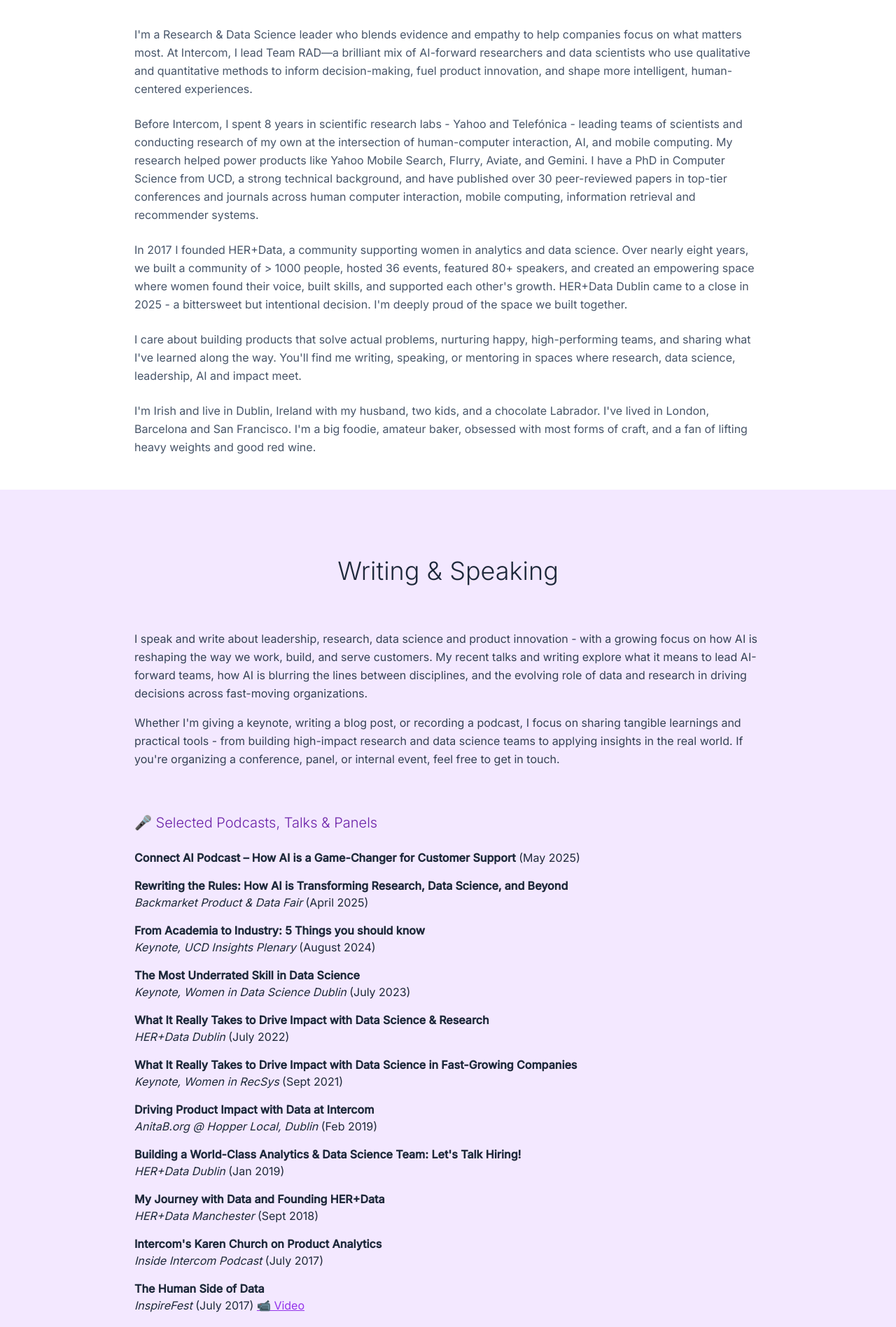
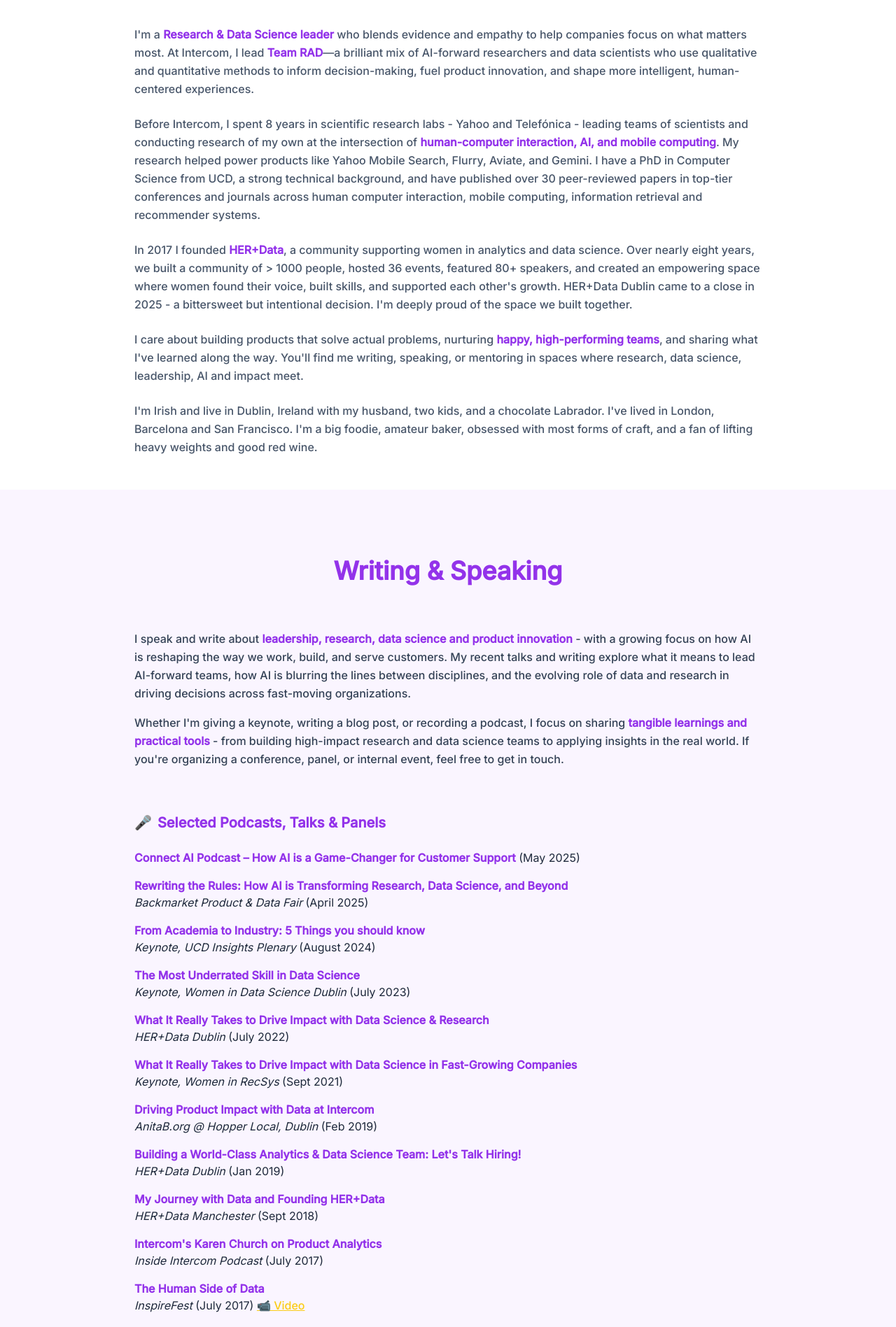
Before and after one commit to kchurch-maker/church-inspired-site-kit, a React (Vite) app: page / in a window 1280 px wide. Shown: the part 884-2781 px from the top of the page at 70% size. Built offline with nearby package versions, Linux system fonts and the light colour scheme.

Commit message:
feat: Enhance Writing & Speaking section
Added a yellow accent to the profile picture and updated the design system to incorporate yellow, while maintaining the clean design. Increased font weight for a more striking appearance.

```diff
--- a/src/components/About.tsx
+++ b/src/components/About.tsx
@@ -5,23 +5,23 @@ const About = () => {
   return (
     <section id="about" className="py-12 px-6 lg:px-8">
       <div className="max-w-4xl mx-auto">
-        <h2 className="text-3xl md:text-4xl font-light text-slate-800 mb-8">
+        <h2 className="text-3xl md:text-4xl font-bold text-brand-purple mb-8">
           About Me
         </h2>
         <div className="space-y-6 text-slate-600 leading-relaxed">
-          <p>
-I'm a Research & Data Science leader who blends evidence and empathy to help companies focus on what matters most. At Intercom, I lead Team RAD—a brilliant mix of AI-forward researchers and data scientists who use qualitative and quantitative methods to inform decision-making, fuel product innovation, and shape more intelligent, human-centered experiences.
+          <p className="font-medium">
+I'm a <span className="font-bold text-brand-purple">Research & Data Science leader</span> who blends evidence and empathy to help companies focus on what matters most. At Intercom, I lead <span className="font-bold text-brand-purple">Team RAD</span>—a brilliant mix of AI-forward researchers and data scientists who use qualitative and quantitative methods to inform decision-making, fuel product innovation, and shape more intelligent, human-centered experiences.
           </p>
-          <p>
-Before Intercom, I spent 8 years in scientific research labs - Yahoo and Telefónica - leading teams of scientists and conducting research of my own at the intersection of human-computer interaction, AI, and mobile computing. My research helped power products like Yahoo Mobile Search, Flurry, Aviate, and Gemini. I have a PhD in Computer Science from UCD, a strong technical background, and have published over 30 peer-reviewed papers in top-tier conferences and journals across human computer interaction, mobile computing, information retrieval and recommender systems.
+          <p className="font-medium">
+Before Intercom, I spent 8 years in scientific research labs - Yahoo and Telefónica - leading teams of scientists and conducting research of my own at the intersection of <span className="font-bold text-brand-purple">human-computer interaction, AI, and mobile computing</span>. My research helped power products like Yahoo Mobile Search, Flurry, Aviate, and Gemini. I have a PhD in Computer Science from UCD, a strong technical background, and have published over 30 peer-reviewed papers in top-tier conferences and journals across human computer interaction, mobile computing, information retrieval and recommender systems.
           </p>
-          <p>
-In 2017 I founded HER+Data, a community supporting women in analytics and data science. Over nearly eight years, we built a community of &gt; 1000 people, hosted 36 events, featured 80+ speakers, and created an empowering space where women found their voice, built skills, and supported each other's growth. HER+Data Dublin came to a close in 2025 - a bittersweet but intentional decision. I'm deeply proud of the space we built together.
+          <p className="font-medium">
+In 2017 I founded <span className="font-bold text-brand-purple">HER+Data</span>, a community supporting women in analytics and data science. Over nearly eight years, we built a community of &gt; 1000 people, hosted 36 events, featured 80+ speakers, and created an empowering space where women found their voice, built skills, and supported each other's growth. HER+Data Dublin came to a close in 2025 - a bittersweet but intentional decision. I'm deeply proud of the space we built together.
           </p>
-          <p>
-I care about building products that solve actual problems, nurturing happy, high-performing teams, and sharing what I've learned along the way. You'll find me writing, speaking, or mentoring in spaces where research, data science, leadership, AI and impact meet.
+          <p className="font-medium">
+I care about building products that solve actual problems, nurturing <span className="font-bold text-brand-purple">happy, high-performing teams</span>, and sharing what I've learned along the way. You'll find me writing, speaking, or mentoring in spaces where research, data science, leadership, AI and impact meet.
           </p>
-          <p>
+          <p className="font-medium">
             I'm Irish and live in Dublin, Ireland with my husband, two kids, and a chocolate Labrador. I've lived in London, Barcelona and San Francisco. I'm a big foodie, amateur baker, obsessed with most forms of craft, and a fan of lifting heavy weights and good red wine.
           </p>
         </div>
--- a/src/components/WritingSpeaking.tsx
+++ b/src/components/WritingSpeaking.tsx
@@ -1,105 +1,106 @@
-
 import React from 'react';
 
 const WritingSpeaking = () => {
   return (
-    <section id="writing-speaking" className="py-24 px-6 lg:px-8 bg-purple-100 text-slate-800">
+    <section id="writing-speaking" className="py-24 px-6 lg:px-8 bg-brand-purple-light">
       <div className="max-w-4xl mx-auto">
-        <h2 className="text-3xl md:text-4xl font-light text-slate-800 mb-16 text-center">
+        <h2 className="text-3xl md:text-4xl font-bold text-brand-purple mb-16 text-center">
           Writing & Speaking
         </h2>
 
         {/* Overview */}
         <div className="mb-16 text-slate-700 leading-relaxed">
-          <p className="mb-4">
-            I speak and write about leadership, research, data science and product innovation - with a growing focus on how AI is reshaping the way we work, build, and serve customers. My recent talks and writing explore what it means to lead AI-forward teams, how AI is blurring the lines between disciplines, and the evolving role of data and research in driving decisions across fast-moving organizations.
+          <p className="mb-4 font-medium">
+            I speak and write about <span className="font-bold text-brand-purple">leadership, research, data science and product innovation</span> - with a growing focus on how AI is reshaping the way we work, build, and serve customers. My recent talks and writing explore what it means to lead AI-forward teams, how AI is blurring the lines between disciplines, and the evolving role of data and research in driving decisions across fast-moving organizations.
           </p>
-          <p>
-            Whether I'm giving a keynote, writing a blog post, or recording a podcast, I focus on sharing tangible learnings and practical tools - from building high-impact research and data science teams to applying insights in the real world. If you're organizing a conference, panel, or internal event, feel free to get in touch.
+          <p className="font-medium">
+            Whether I'm giving a keynote, writing a blog post, or recording a podcast, I focus on sharing <span className="font-bold text-brand-purple">tangible learnings and practical tools</span> - from building high-impact research and data science teams to applying insights in the real world. If you're organizing a conference, panel, or internal event, feel free to get in touch.
           </p>
         </div>
 
         {/* Selected Podcasts, Talks & Panels */}
         <div className="mb-12">
-          <h3 className="text-xl font-light text-purple-800 mb-6">🎤 Selected Podcasts, Talks & Panels</h3>
+          <h3 className="text-xl font-bold text-brand-purple mb-6 flex items-center">
+            <span className="text-brand-yellow mr-2">🎤</span> Selected Podcasts, Talks & Panels
+          </h3>
           <div className="space-y-4">
            <div>
               <p className="text-slate-800">
-                <strong>Connect AI Podcast – How AI is a Game-Changer for Customer Support</strong> (May 2025)
+                <strong className="text-brand-purple">Connect AI Podcast – How AI is a Game-Changer for Customer Support</strong> (May 2025)
               </p>
             </div>
             <div>
               <p className="text-slate-800">
-                <strong>Rewriting the Rules: How AI is Transforming Research, Data Science, and Beyond</strong><br />
+                <strong className="text-brand-purple">Rewriting the Rules: How AI is Transforming Research, Data Science, and Beyond</strong><br />
                 <em>Backmarket Product & Data Fair</em> (April 2025)
               </p>
             </div>
             <div>
               <p className="text-slate-800">
-                <strong>From Academia to Industry: 5 Things you should know</strong><br />
+                <strong className="text-brand-purple">From Academia to Industry: 5 Things you should know</strong><br />
                 <em>Keynote, UCD Insights Plenary</em> (August 2024)
               </p>
             </div>
 
             <div>
               <p className="text-slate-800">
-                <strong>The Most Underrated Skill in Data Science</strong><br />
+                <strong className="text-brand-purple">The Most Underrated Skill in Data Science</strong><br />
                 <em>Keynote, Women in Data Science Dublin</em> (July 2023)
               </p>
             </div>
 
             <div>
               <p className="text-slate-800">
-                <strong>What It Really Takes to Drive Impact with Data Science & Research</strong><br />
+                <strong className="text-brand-purple">What It Really Takes to Drive Impact with Data Science & Research</strong><br />
                 <em>HER+Data Dublin</em> (July 2022)
               </p>
             </div>
 
             <div>
               <p className="text-slate-800">
-                <strong>What It Really Takes to Drive Impact with Data Science in Fast-Growing Companies</strong><br />
+                <strong className="text-brand-purple">What It Really Takes to Drive Impact with Data Science in Fast-Growing Companies</strong><br />
                 <em>Keynote, Women in RecSys</em> (Sept 2021)
               </p>
             </div>
 
             <div>
               <p className="text-slate-800">
-                <strong>Driving Product Impact with Data at Intercom</strong><br />
+                <strong className="text-brand-purple">Driving Product Impact with Data at Intercom</strong><br />
                 <em>AnitaB.org @ Hopper Local, Dublin</em> (Feb 2019)
               </p>
             </div>
 
             <div>
               <p className="text-slate-800">
-                <strong>Building a World-Class Analytics & Data Science Team: Let's Talk Hiring!</strong><br />
+                <strong className="text-brand-purple">Building a World-Class Analytics & Data Science Team: Let's Talk Hiring!</strong><br />
                 <em>HER+Data Dublin</em> (Jan 2019)
               </p>
             </div>
 
             <div>
               <p className="text-slate-800">
-                <strong>My Journey with Data and Founding HER+Data</strong><br />
+                <strong className="text-brand-purple">My Journey with Data and Founding HER+Data</strong><br />
                 <em>HER+Data Manchester</em> (Sept 2018)
               </p>
             </div>
 
             <div>
               <p className="text-slate-800">
-                <strong>Intercom's Karen Church on Product Analytics</strong><br />
+                <strong className="text-brand-purple">Intercom's Karen Church on Product Analytics</strong><br />
                 <em>Inside Intercom Podcast</em> (July 2017)
               </p>
             </div>
             <div>
               <p className="text-slate-800">
-                <strong>The Human Side of Data</strong><br />
-                <em>InspireFest</em> (July 2017) <a href="#" className="text-purple-600 hover:text-purple-800 underline">📹 Video</a>
+                <strong className="text-brand-purple">The Human Side of Data</strong><br />
+                <em>InspireFest</em> (July 2017) <a href="#" className="text-brand-yellow hover:text-yellow-500 underline font-medium">📹 Video</a>
               </p>
             </div>
 
             <div>
               <p className="text-slate-800">
-                <strong>Great Analytics Starts with Great Foundations</strong><br />
-                <em>Predict 2017</em> (Oct 2016) <a href="#" className="text-purple-600 hover:text-purple-800 underline">📹 Video</a>
+                <strong className="text-brand-purple">Great Analytics Starts with Great Foundations</strong><br />
+                <em>Predict 2017</em> (Oct 2016) <a href="#" className="text-brand-yellow hover:text-yellow-500 underline font-medium">📹 Video</a>
               </p>
             </div>
           </div>
@@ -107,101 +108,103 @@ const WritingSpeaking = () => {
 
         {/* Selected Writing */}
         <div>
-          <h3 className="text-xl font-light text-purple-800 mb-6">Selected Writing</h3>
+          <h3 className="text-xl font-bold text-brand-purple mb-6 flex items-center">
+            <span className="text-brand-yellow mr-2">✍️</span> Selected Writing
+          </h3>
           <div className="space-y-4">
             <div>
               <p className="text-slate-800">
-                <strong>Rewriting the Rules: How AI is Transforming Research, Data Science, and Beyond</strong>
-                <br/> <em>Intercom RAD, Medium</em> (April 2025) <a href="https://medium.com/intercom-rad/rewriting-the-rules-how-ai-is-transforming-research-data-science-and-beyond-f1ecc579ffa7" className="text-purple-600 hover:text-purple-800 underline"> 🔗 Link</a>
+                <strong className="text-brand-purple">Rewriting the Rules: How AI is Transforming Research, Data Science, and Beyond</strong>
+                <br/> <em>Intercom RAD, Medium</em> (April 2025) <a href="https://medium.com/intercom-rad/rewriting-the-rules-how-ai-is-transforming-research-data-science-and-beyond-f1ecc579ffa7" className="text-brand-yellow hover:text-yellow-500 underline font-medium"> 🔗 Link</a>
               </p>
             </div>
 
             <div>
               <p className="text-slate-800">
-                <strong>From Silos to Synergy: Building Stronger Research & Data Science Collaboration</strong> (Oct 2024)
+                <strong className="text-brand-purple">From Silos to Synergy: Building Stronger Research & Data Science Collaboration</strong> (Oct 2024)
               </p>
             </div>
 
             <div>
               <p className="text-slate-800">
-                <strong>The most underrated skill in data science</strong><br />
+                <strong className="text-brand-purple">The most underrated skill in data science</strong><br />
                 <em>Intercom RAD, Medium</em> (July 2023)
               </p>
             </div>
 
             <div>
               <p className="text-slate-800">
-                <strong>7 Lessons on Driving Impact with Data Science & Research</strong><br />
+                <strong className="text-brand-purple">7 Lessons on Driving Impact with Data Science & Research</strong><br />
                 <em>Intercom RAD, Medium</em> (October 2022)
               </p>
             </div>
 
             <div>
               <p className="text-slate-800">
-                <strong>Building High-Performing Research and Data Science Teams with Clear Career Paths</strong><br />
+                <strong className="text-brand-purple">Building High-Performing Research and Data Science Teams with Clear Career Paths</strong><br />
                 <em>Inside Intercom Blog</em> (July 2022)
               </p>
             </div>
 
             <div>
               <p className="text-slate-800">
-                <strong>Intercom's Product Principles: How We Focus on Delivering Outcomes</strong><br />
+                <strong className="text-brand-purple">Intercom's Product Principles: How We Focus on Delivering Outcomes</strong><br />
                 <em>Inside Intercom Blog</em> (March 2022)
               </p>
             </div>
 
             <div>
               <p className="text-slate-800">
-                <strong>How to Structure a Research & Data Science Team</strong><br />
+                <strong className="text-brand-purple">How to Structure a Research & Data Science Team</strong><br />
                 <em>Intercom RAD, Medium</em> (November 2021)
               </p>
             </div>
 
             <div>
               <p className="text-slate-800">
-                <strong>Valuable Insights: The Principles Behind Our New Research, Analytics, and Data Science Team</strong><br />
+                <strong className="text-brand-purple">Valuable Insights: The Principles Behind Our New Research, Analytics, and Data Science Team</strong><br />
                 <em>Inside Intercom Blog</em> (August 2021)
               </p>
             </div>
 
             <div>
               <p className="text-slate-800">
-                <strong>Introducing RAD: Research, Analytics & Data Science at Intercom</strong><br />
+                <strong className="text-brand-purple">Introducing RAD: Research, Analytics & Data Science at Intercom</strong><br />
                 <em>Intercom RAD, Medium</em> (May 2021)
               </p>
             </div>
 
             <div>
               <p className="text-slate-800">
-                <strong>Measuring Proactive Communication in COVID-19 Conversations</strong><br />
+                <strong className="text-brand-purple">Measuring Proactive Communication in COVID-19 Conversations</strong><br />
                 <em>Inside Intercom Blog</em> (April 2020)
               </p>
             </div>
 
             <div>
               <p className="text-slate-800">
-                <strong>2 Years On – Founding HER+Data</strong><br />
+                <strong className="text-brand-purple">2 Years On – Founding HER+Data</strong><br />
                 <em>Towards Data Science, Medium</em> (December 2019)
               </p>
             </div>
 
             <div>
               <p className="text-slate-800">
-                <strong>Searches, Notifications & Emoji: What Data Reveals About People</strong><br />
+                <strong className="text-brand-purple">Searches, Notifications & Emoji: What Data Reveals About People</strong><br />
                 <em>Inside Intercom Blog</em> (September 2017)
               </p>
             </div>
 
             <div>
               <p className="text-slate-800">
-                <strong>Product Analytics: 4 Ways to Deliver Better Insights for Higher Quality Decisions</strong><br />
+                <strong className="text-brand-purple">Product Analytics: 4 Ways to Deliver Better Insights for Higher Quality Decisions</strong><br />
                 <em>Inside Intercom Blog</em> (January 2017)
               </p>
             </div>
 
             <div>
               <p className="text-slate-800">
-                <strong>Your Customers Have Mastered Emoji. Now It's Your Turn.</strong><br />
+                <strong className="text-brand-purple">Your Customers Have Mastered Emoji. Now It's Your Turn.</strong><br />
                 <em>Inside Intercom Blog</em> (December 2016)
               </p>
             </div>
--- a/src/index.css
+++ b/src/index.css
@@ -1,3 +1,4 @@
+
 @tailwind base;
 @tailwind components;
 @tailwind utilities;
@@ -37,19 +38,12 @@
     --radius: 0.5rem;
 
     --sidebar-background: 0 0% 98%;
-
     --sidebar-foreground: 240 5.3% 26.1%;
-
     --sidebar-primary: 240 5.9% 10%;
-
     --sidebar-primary-foreground: 0 0% 98%;
-
     --sidebar-accent: 240 4.8% 95.9%;
-
     --sidebar-accent-foreground: 240 5.9% 10%;
-
     --sidebar-border: 220 13% 91%;
-
     --sidebar-ring: 217.2 91.2% 59.8%;
   }
 
@@ -101,3 +95,30 @@
     @apply bg-background text-foreground;
   }
 }
+
+/* Custom design system colors */
+@layer utilities {
+  .text-brand-purple {
+    @apply text-purple-600;
+  }
+
+  .bg-brand-purple {
+    @apply bg-purple-600;
+  }
+
+  .bg-brand-purple-light {
+    @apply bg-purple-50;
+  }
+
+  .text-brand-yellow {
+    @apply text-yellow-400;
+  }
+
+  .bg-brand-yellow {
+    @apply bg-yellow-400;
+  }
+
+  .border-brand-yellow {
+    @apply border-yellow-400;
+  }
+}
```
Also changed, not shown: src/components/Hero.tsx (+7 -5 lines), src/components/Navigation.tsx (+4 -4 lines).
